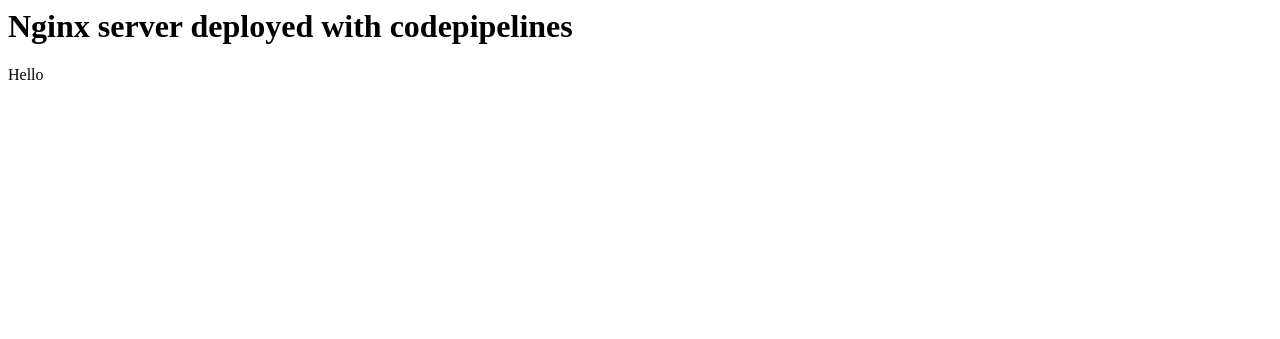
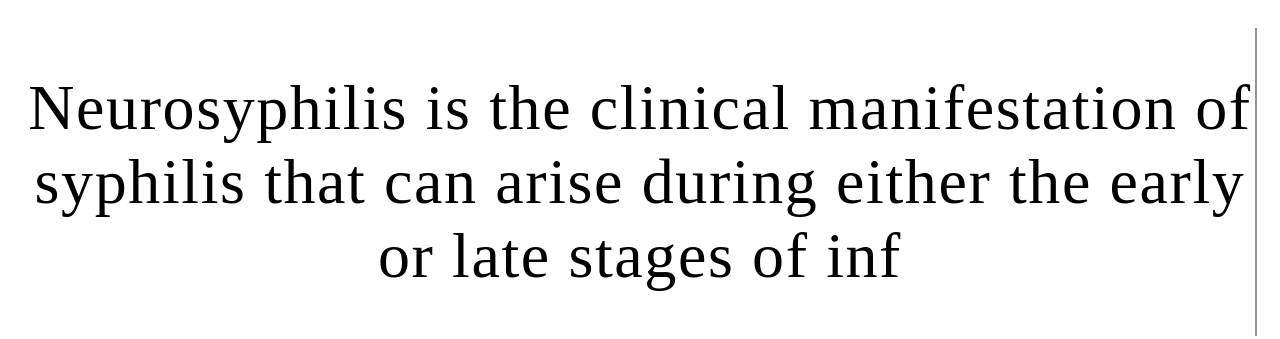
Before and after one commit to Skrillmau/Infraestructura-TI-Pipelines, a plain HTML site: page index.html in a window 1280 px wide. Drawn offline with nearby package versions, Linux system fonts and the light colour scheme.

Commit message:
Html update

```diff
--- a/index.html
+++ b/index.html
@@ -1,9 +1,23 @@
+<HTML>
 
-<html>
-<body>
+    <HEAD>
 
-<h1>Nginx server deployed with codepipelines</h1>
-<p>Hello</p>
+    <TITLE>Testing </TITLE>
+    <script src="https://code.jquery.com/jquery-3.3.1.js" integrity="sha256-2Kok7MbOyxpgUVvAk/HJ2jigOSYS2auK4Pfzbm7uH60="
+    crossorigin="anonymous"></script>
+    <meta charset="utf-8">
+    <link rel="stylesheet" href="styles.css">
+    <script src="typing.js"></script>
+    </HEAD>
 
-</body>
-</html>
+    <BODY>
+
+
+<div class="type-js text">
+    <h1 class="text-js">Neurosyphilis is the clinical manifestation of syphilis that can arise during either the early or late stages of infection. Even though dedicated treatment for all clinical forms of syphilis has been available for many years, the advanced stages of the disease are still prevalent, with irreversible sequelae. This article reviews the current evidence, diagnostic methods and specific treatment for tertiary syphilis</h1>
+
+  </div>
+
+</BODY>
+
+</HTML>
--- /dev/null
+++ b/styles.css
@@ -0,0 +1,31 @@
+.text-js{
+    opacity: 0;
+  }
+  .cursor{
+    display: block;
+    position: absolute;
+    height: 100%;
+    top: 0;
+    right: -5px;
+    width: 2px;
+    background-color: black;
+    z-index: 1;
+    animation: flash 0.6s none infinite alternate;
+  }
+  @keyframes flash{
+    0%{
+      opacity: 1;
+    }
+    100%{
+      opacity: 0;
+    }
+  }
+  .text{
+    margin: 20px;
+    color: black;
+    font-size: 32px;
+    text-align: center;
+    h1{
+      letter-spacing: 1.6px;
+      font-weight: 300;
+    }
--- /dev/null
+++ b/typing.js
@@ -0,0 +1,33 @@
+function autoType(elementClass, typingSpeed){
+    var thhis = $(elementClass);
+    thhis.css({
+      "position": "relative",
+      "display": "inline-block"
+    });
+    thhis.prepend('<div class="cursor" style="right: initial; left:0;"></div>');
+    thhis = thhis.find(".text-js");
+    var text = thhis.text().trim().split('');
+    var amntOfChars = text.length;
+    var newString = "";
+    thhis.text("|");
+    setTimeout(function(){
+      thhis.css("opacity",1);
+      thhis.prev().removeAttr("style");
+      thhis.text("");
+      for(var i = 0; i < amntOfChars; i++){
+        (function(i,char){
+          setTimeout(function() {
+            newString += char;
+            thhis.text(newString);
+          },i*typingSpeed);
+        })(i+1,text[i]);
+      }
+    },1500);
+  }
+
+  $(document).ready(function(){
+    // Now to start autoTyping just call the autoType function with the
+    // class of outer div
+    // The second paramter is the speed between each letter is typed.
+    autoType(".type-js",30);
+  });
```
Also changed, not shown: type.js (added).
